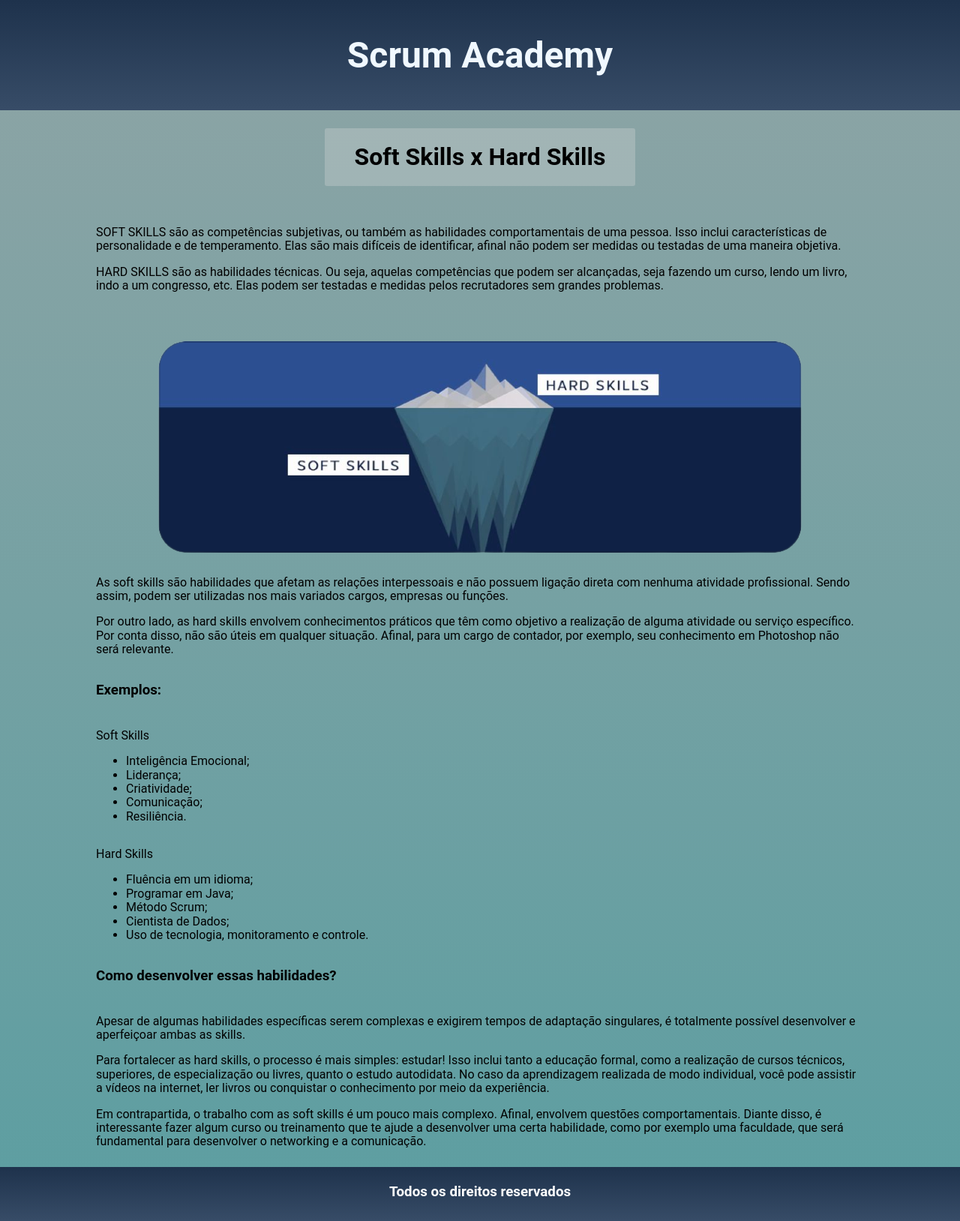
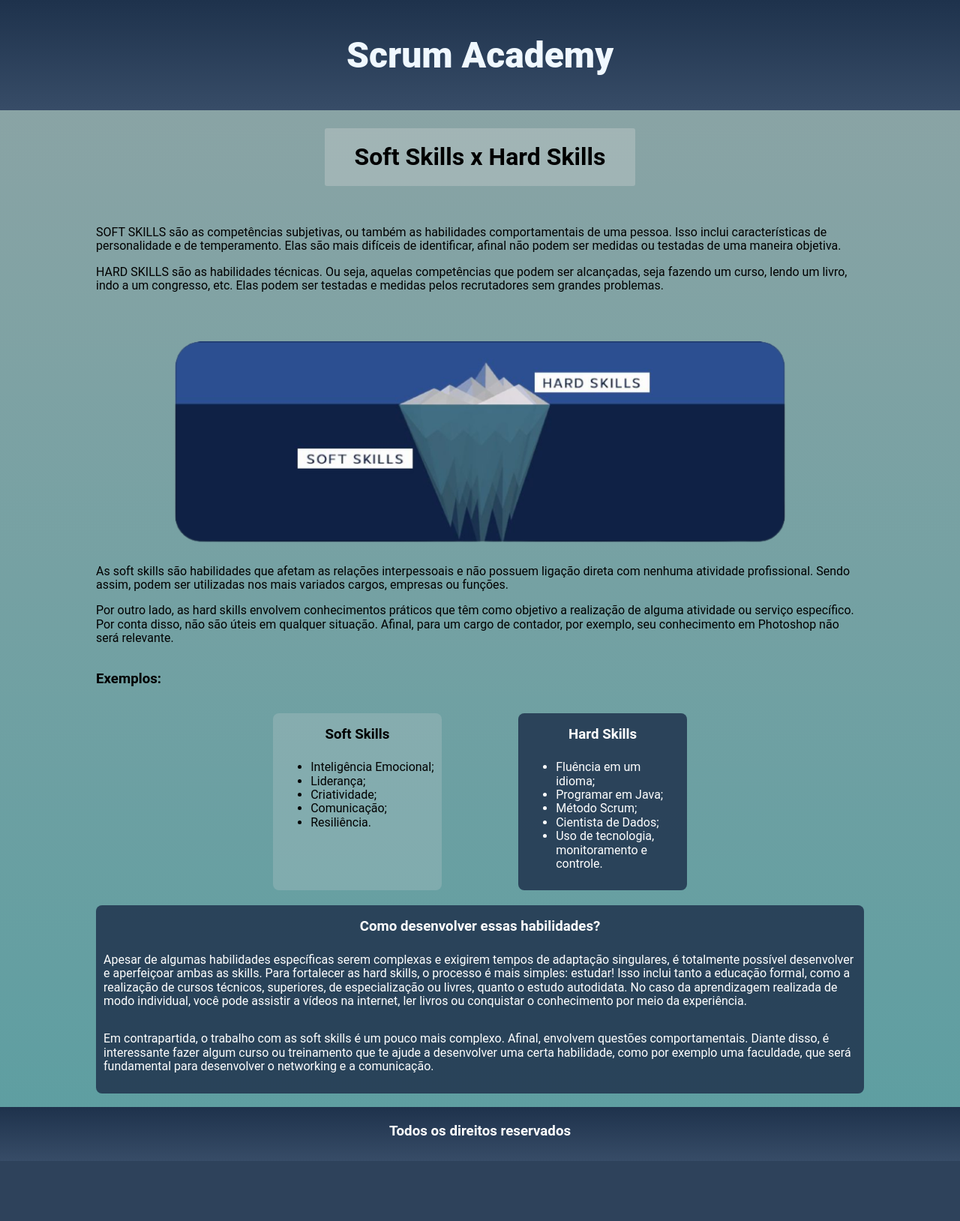
Before and after one commit to BrunoVieira003/ScrumAcademy, a Flask app: page /skills in a window 1280 px wide. Shown: the whole page at 75% size. After the commit the page ends 1514 px from the top, so only its background shows below. Run offline with Flask 2, Linux system fonts and the light colour scheme.

Commit message:
Cria classes card no css

```diff
--- a/static/css/styles.css
+++ b/static/css/styles.css
@@ -31,10 +31,12 @@ main{
 img{
     display: block;
     margin: 6vh auto 1vh;
+    width: 80%;
 }
 
 h1, h2, h3{
     font-family: roboto, sans-serif;
+    font-weight: bolder;
     margin-bottom: 3vh;
 }
 
@@ -94,3 +96,38 @@ footer {
 .quemsomos > .text{
     width: 50%;
 }
+
+.skills-cards{
+    display: flex;
+    flex-direction: row;
+    justify-content: center;
+    gap: 10%;
+    flex-wrap: wrap;
+}
+
+.skills-cards > div[class$="card"]{
+    width: 20%;
+}
+
+.dark-card, .light-card{
+    display: flex;
+    flex-direction: column;
+    align-items: center;
+    padding: 10px;
+    margin: 10px 0;
+    border-radius: 8px;
+}
+
+.dark-card  > h3,
+.light-card > h3{
+    margin: 1vh auto;
+}
+
+.dark-card{
+    background-color: #1e324cd5;
+    color: white;
+}
+
+.light-card{
+    background-color: #d9d9d936;
+}
--- a/templates/shskills.html
+++ b/templates/shskills.html
@@ -12,11 +12,11 @@
     <p>    HARD SKILLS são as habilidades técnicas. Ou seja, aquelas competências que podem ser alcançadas, seja fazendo um curso, lendo um livro, indo a um congresso, etc. Elas podem ser testadas e medidas pelos recrutadores sem grandes problemas.</p>
 </div>
 
-<div>
+
 
     <img src="../static/imagens/shskills_img/shskills1.png" alt="img1">
 
-</div>
+
 
 <div>
 
@@ -24,16 +24,12 @@
 
     <p>  Por outro lado, as hard skills envolvem conhecimentos práticos que têm como objetivo a realização de alguma atividade ou serviço específico. Por conta disso, não são úteis em qualquer situação. Afinal, para um cargo de contador, por exemplo, seu conhecimento em Photoshop não será relevante.</p>
 </div>
-
-<div>
-
 <h3>Exemplos:</h3>
 
-</div>
+<div class="skills-cards">
+    <div class="light-card">
 
-<div>
-
-    <p>Soft Skills</p>
+        <h3>Soft Skills</h3>
         <ul>
             <li>Inteligência Emocional;</li>
             <li>Liderança;</li>
@@ -44,9 +40,9 @@
 
     </div>
 
-<div>
+    <div class="dark-card">
 
-    <p>Hard Skills</p>
+        <h3>Hard Skills</h3>
         <ul>
             <li>Fluência em um idioma;</li>
             <li>Programar em Java;</li>
@@ -56,18 +52,14 @@
         </ul>
 
     </div>
+</div>
 
-<div>
 
+<div class="dark-card">
     <h3>Como desenvolver essas habilidades?</h3>
 
-</div>
-
-<div>
-
-    <p>     Apesar de algumas habilidades específicas serem complexas e exigirem tempos de adaptação singulares, é totalmente possível desenvolver e aperfeiçoar ambas as skills.</p>
-    <p>     Para fortalecer as hard skills, o processo é mais simples: estudar! Isso inclui tanto a educação formal, como a realização de cursos técnicos, superiores, de especialização ou livres, quanto o estudo autodidata. No caso da aprendizagem realizada de modo individual, você pode assistir a vídeos na internet, ler livros ou conquistar o conhecimento por meio da experiência.</p>
-    <p>     Em contrapartida, o trabalho com as soft skills é um pouco mais complexo. Afinal, envolvem questões comportamentais. Diante disso, é interessante fazer algum curso ou treinamento que te ajude a desenvolver uma certa habilidade, como por exemplo uma faculdade, que será fundamental para desenvolver o networking e a comunicação.</p>
+    <p>Apesar de algumas habilidades específicas serem complexas e exigirem tempos de adaptação singulares, é totalmente possível desenvolver e aperfeiçoar ambas as skills. Para fortalecer as hard skills, o processo é mais simples: estudar! Isso inclui tanto a educação formal, como a realização de cursos técnicos, superiores, de especialização ou livres, quanto o estudo autodidata. No caso da aprendizagem realizada de modo individual, você pode assistir a vídeos na internet, ler livros ou conquistar o conhecimento por meio da experiência.</p>
+    <p>Em contrapartida, o trabalho com as soft skills é um pouco mais complexo. Afinal, envolvem questões comportamentais. Diante disso, é interessante fazer algum curso ou treinamento que te ajude a desenvolver uma certa habilidade, como por exemplo uma faculdade, que será fundamental para desenvolver o networking e a comunicação.</p>
 
 </div>
 
```
Also changed, not shown: templates/po.html (+5 -8 lines). Lines whose indentation alone changed are shown as unchanged.
